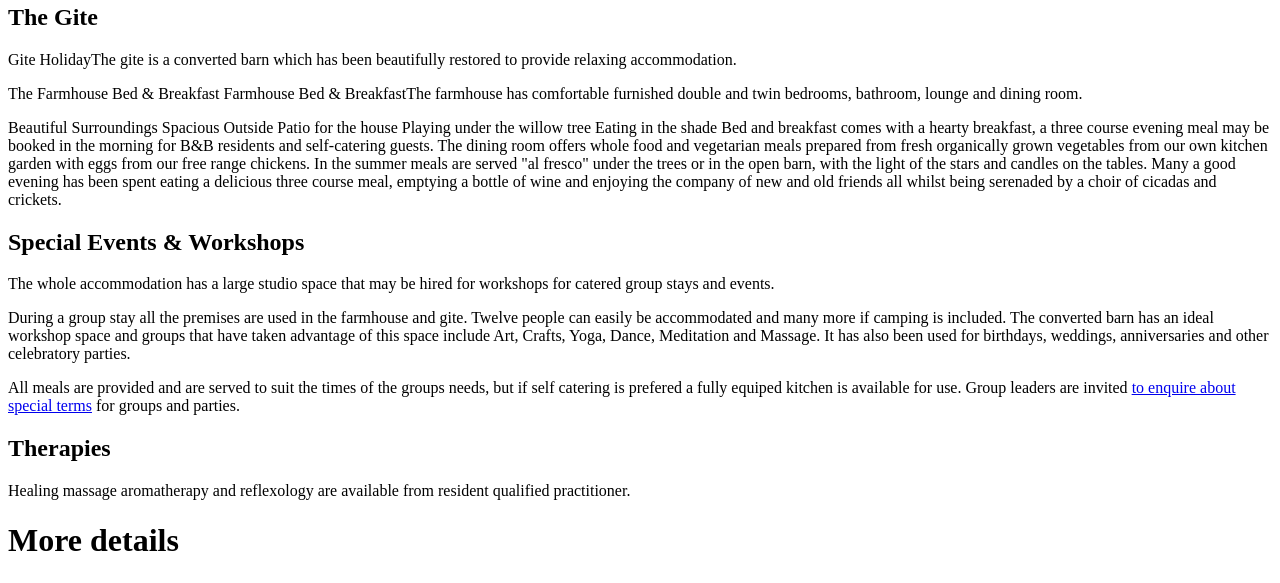
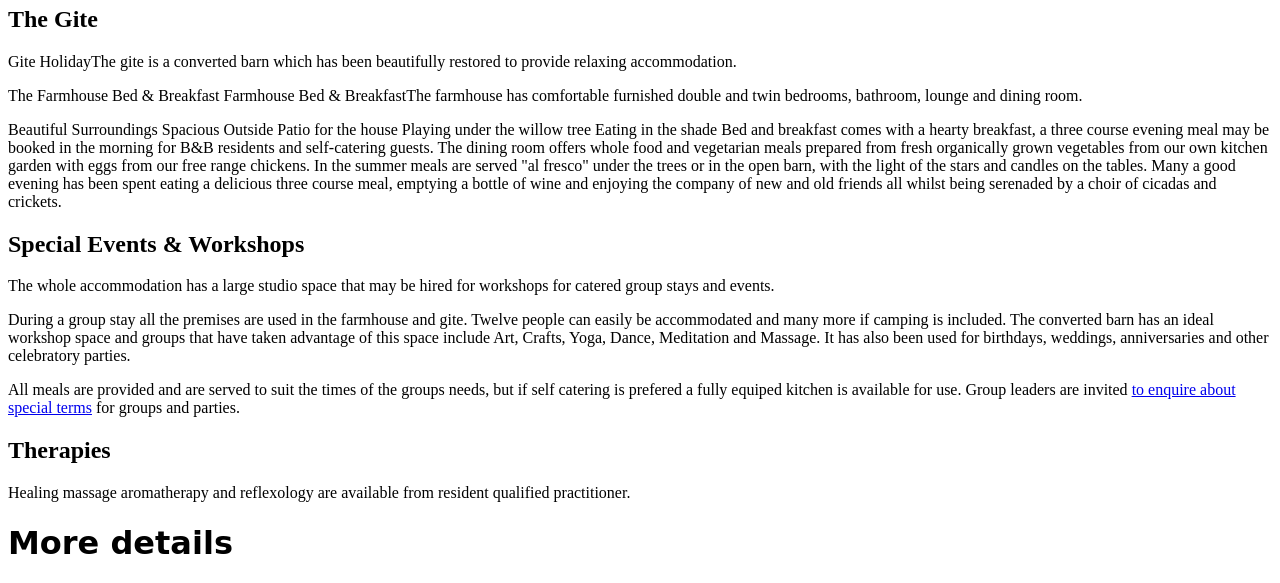
Before and after one commit to Makss24/joyce, a plain HTML site: page index.html in a window 1280 px wide. Shown: the part 244-827 px from the top of the page. Drawn offline with nearby package versions, Linux system fonts and the light colour scheme; a web font is replaced by a local one.

Commit message:
Update index.html

```diff
--- a/index.html
+++ b/index.html
@@ -4,6 +4,9 @@
     <script src="/assets/jquery.js"></script>
     <link href='https://fonts.googleapis.com/css?family=Londrina+Shadow' rel='stylesheet' type='text/css'>
     <style>
+      h1{
+        font-family: 'Permanent Marker', cursive;
+      }
 
     </style>
   </head>
```
